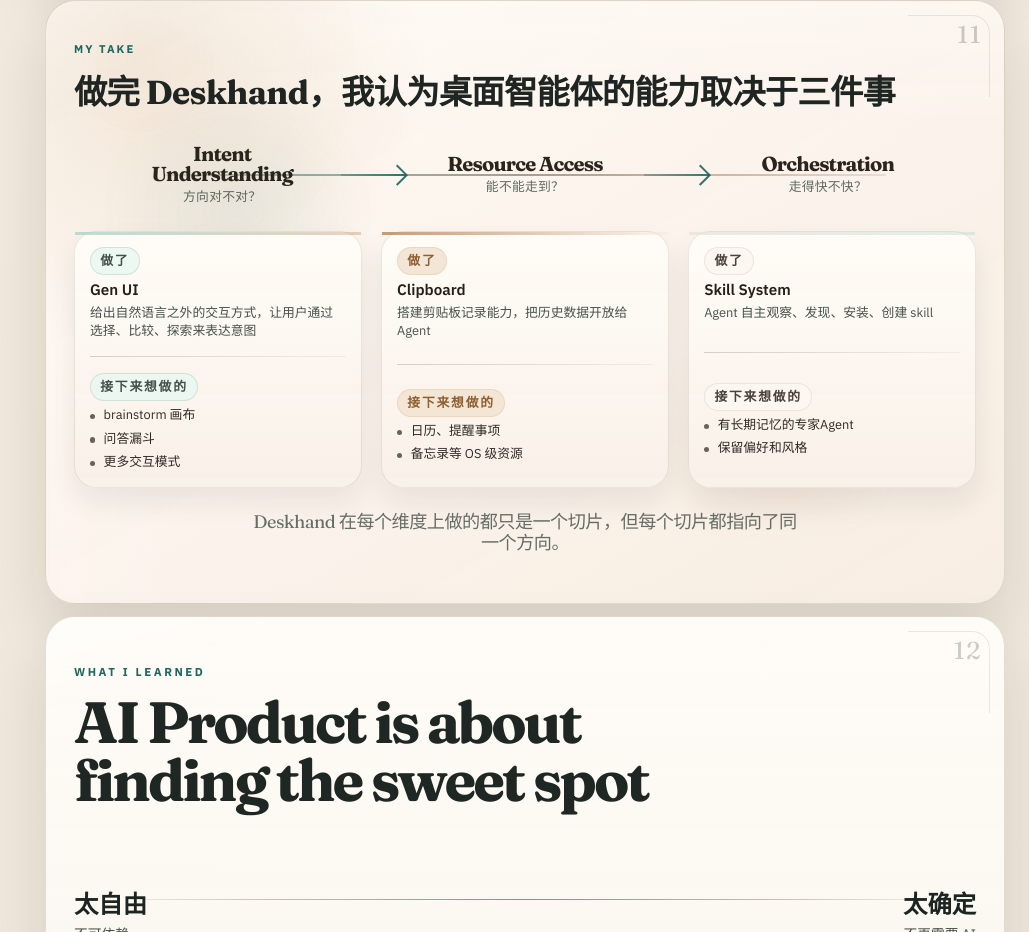
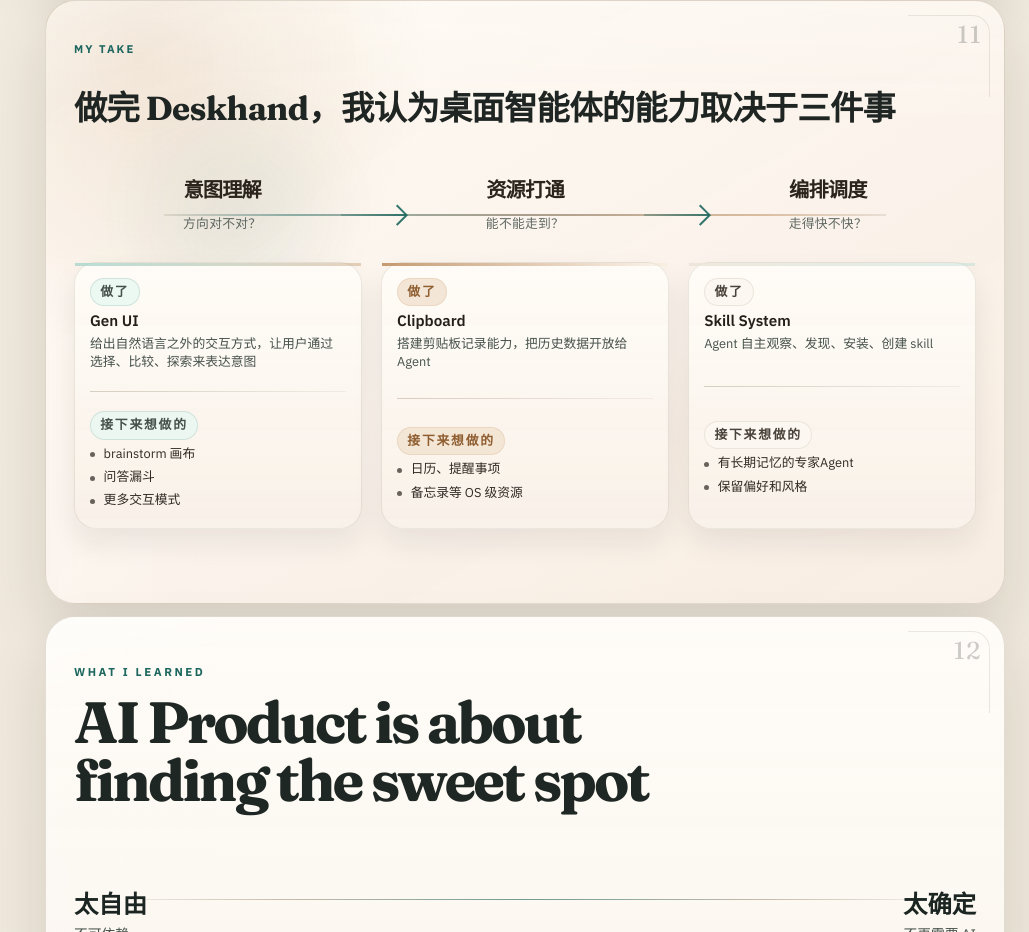
Before and after one commit to YUHAO-corn/deskhand-v2, a React (Vite) app: page / in a window 1280 px wide. Shown: the part 6260-7192 px from the top of the page, without its empty margins (251-1280 px from the left). Built offline with nearby package versions, Linux system fonts and the light colour scheme.

Commit message:
Refine My Take labels and spacing

```diff
--- a/src/components/sections/MyTakeSection.module.css
+++ b/src/components/sections/MyTakeSection.module.css
@@ -41,6 +41,7 @@
   display: grid;
   grid-template-rows: auto auto auto;
   gap: clamp(12px, 1.6vh, 18px);
+  padding-top: clamp(14px, 1.6vh, 22px);
   min-height: 0;
 }
 
@@ -52,8 +53,9 @@
 }
 
 .chainStrip {
+  --chain-line-y: 2.25rem;
   position: relative;
-  align-items: center;
+  align-items: start;
   padding: 0 clamp(2px, 0.5vw, 8px);
 }
 
@@ -62,7 +64,7 @@
   position: absolute;
   left: 10%;
   right: 10%;
-  top: 50%;
+  top: var(--chain-line-y);
   transform: translateY(-50%);
   height: 2px;
   background: linear-gradient(
@@ -79,26 +81,28 @@
   position: relative;
   display: grid;
   justify-items: center;
+  align-content: start;
 }
 
 .chainNode {
   position: relative;
   z-index: 1;
   display: grid;
-  gap: 6px;
+  gap: 0;
   justify-items: center;
-  align-content: center;
-  min-height: 5rem;
-  padding: 0.25rem 0.85rem;
+  align-content: start;
+  min-height: auto;
+  padding: 0 0.85rem;
   text-align: center;
 }
 
 .chainNode strong {
   display: block;
   max-width: 14ch;
+  margin-bottom: 1rem;
   font-family: "Fraunces", "Noto Serif SC", serif;
   font-size: clamp(1.1rem, 1.58vw, 1.46rem);
-  line-height: 0.96;
+  line-height: 1.04;
   letter-spacing: -0.04em;
   color: #2a241d;
   text-wrap: balance;
@@ -113,7 +117,7 @@
 
 .chainArrow {
   position: absolute;
-  top: 50%;
+  top: var(--chain-line-y);
   transform: translateY(-50%);
   left: calc(100% - 1.45rem);
   width: calc(var(--grid-gap) + 2.9rem);
--- a/src/components/sections/MyTakeSection.tsx
+++ b/src/components/sections/MyTakeSection.tsx
@@ -52,7 +52,7 @@ export function MyTakeSection({ section, index }: MyTakeSectionProps) {
             ))}
           </div>
 
-          <p className={styles.closingLine}>{section.closingLine}</p>
+          {section.closingLine ? <p className={styles.closingLine}>{section.closingLine}</p> : null}
         </div>
       </div>
     </SectionCanvas>
--- a/src/content/my-take.ts
+++ b/src/content/my-take.ts
@@ -8,13 +8,13 @@ export const myTakeSection: MyTakeSectionContent = {
   pageType: "myTake",
   tone: "copper",
   chain: [
-    { term: "Intent Understanding", annotation: "方向对不对？" },
-    { term: "Resource Access", annotation: "能不能走到？" },
-    { term: "Orchestration", annotation: "走得快不快？" }
+    { term: "意图理解", annotation: "方向对不对？" },
+    { term: "资源打通", annotation: "能不能走到？" },
+    { term: "编排调度", annotation: "走得快不快？" }
   ],
   pillars: [
     {
-      term: "Intent Understanding",
+      term: "意图理解",
       built: {
         feature: "Gen UI",
         description: "给出自然语言之外的交互方式，让用户通过选择、比较、探索来表达意图"
@@ -22,7 +22,7 @@ export const myTakeSection: MyTakeSectionContent = {
       next: ["brainstorm 画布", "问答漏斗", "更多交互模式"]
     },
     {
-      term: "Resource Access",
+      term: "资源打通",
       built: {
         feature: "Clipboard",
         description: "搭建剪贴板记录能力，把历史数据开放给 Agent"
@@ -30,13 +30,12 @@ export const myTakeSection: MyTakeSectionContent = {
       next: ["日历、提醒事项", "备忘录等 OS 级资源"]
     },
     {
-      term: "Orchestration",
+      term: "编排调度",
       built: {
         feature: "Skill System",
         description: "Agent 自主观察、发现、安装、创建 skill"
       },
       next: ["有长期记忆的专家Agent", "保留偏好和风格"]
     }
-  ],
-  closingLine: "Deskhand 在每个维度上做的都只是一个切片，但每个切片都指向了同一个方向。"
+  ]
 };
--- a/src/types/content.ts
+++ b/src/types/content.ts
@@ -208,7 +208,7 @@ export interface MyTakeSectionContent extends NavMeta {
   pageType: "myTake";
   chain: [ChainNode, ChainNode, ChainNode];
   pillars: [PillarCard, PillarCard, PillarCard];
-  closingLine: string;
+  closingLine?: string;
 }
 
 export type DeckSection =
```
